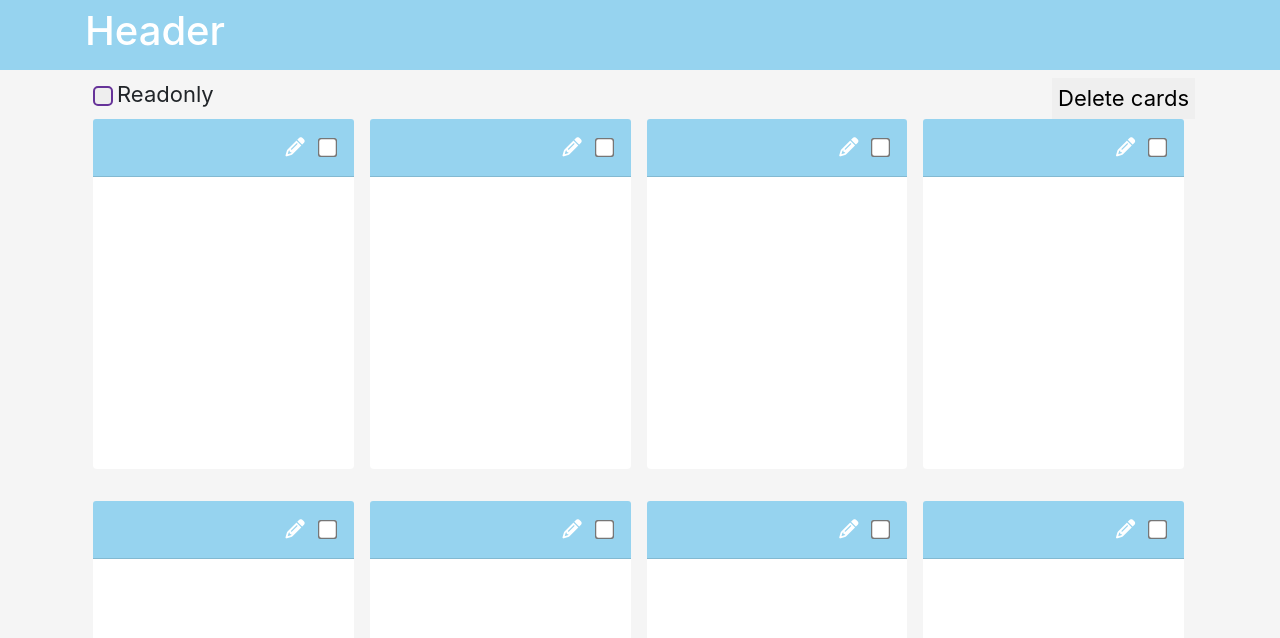
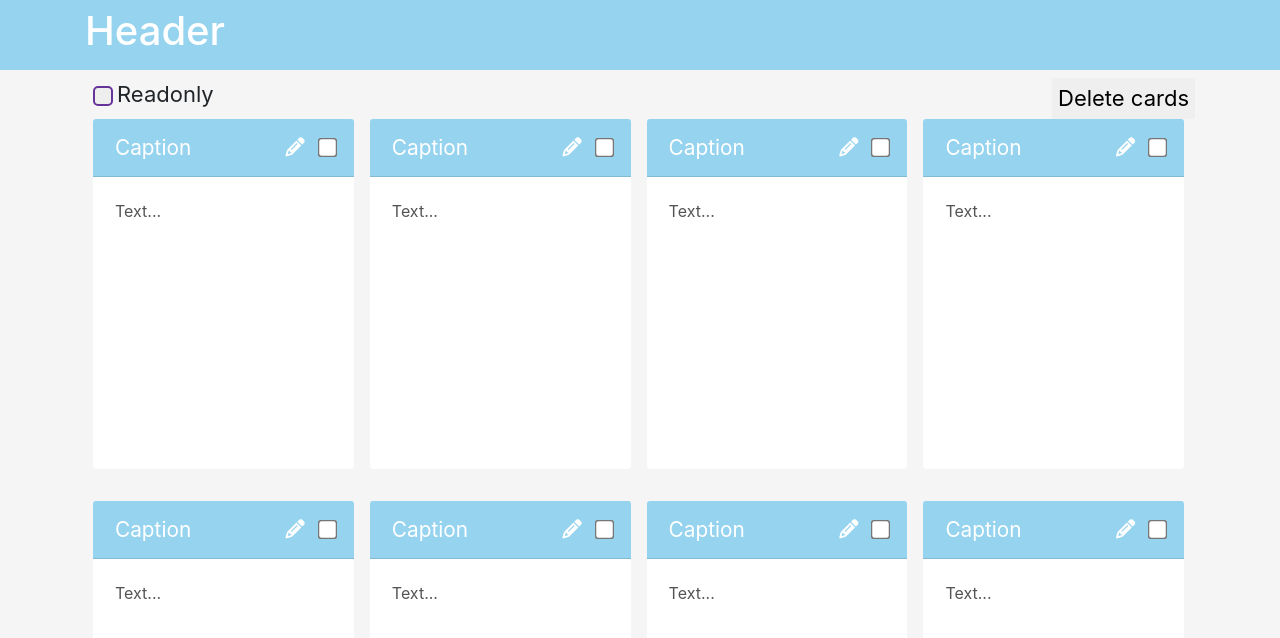
Before and after one commit to mkaleda-gomel-iba-by/react-app, a React (Create React App) app: page / in a window 1280 px wide. Shown: the top 638 px of the page. Built offline with nearby package versions, Linux system fonts and the light colour scheme.

Commit message:
Revert "move tempstate to context"
This reverts commit 5c9f17c2

```diff
--- a/src/components/app/content/cardList/card/cardBody/index.js
+++ b/src/components/app/content/cardList/card/cardBody/index.js
@@ -1,9 +1,10 @@
-import React from 'react';
+import React, {useContext} from 'react';
+import Context from "../../../context";
 import "./index.css"
-import {useCardTempState} from "../../../context";
 
 function CardBody(props) {
-    const{fillBody} = useCardTempState()
+    const {fillBody} = useContext(Context)
+
     return (
         <div className="card-body">
                 <textarea value={props.body} disabled={!props.editable}
--- a/src/components/app/content/cardList/card/cardHeader/index.js
+++ b/src/components/app/content/cardList/card/cardHeader/index.js
@@ -1,19 +1,19 @@
-import React, {Fragment} from 'react';
+import React, {Fragment, useContext} from 'react';
+import Context from "../../../context";
 import "./index.css"
-import {useCardTempState} from "../../../context";
 
 const classNames = require('classnames');
 
 function CardHeader(props) {
-    const {fillHeader} = useCardTempState()
+    const {fillHeader, selectCard, editMode, saveCardDataChanges, restoreCardDataChanges} = useContext(Context)
     const editPanel = <Fragment>
-        <i className="fa fa-folder" onClick={() => props.saveCardDataChanges()}/>
-        <i className="fa fa-close" onClick={() => props.restoreCardDataChanges()}/>
+        <i className="fa fa-folder" onClick={() => saveCardDataChanges()}/>
+        <i className="fa fa-close" onClick={() => restoreCardDataChanges()}/>
     </Fragment>
 
     const viewPanel = <Fragment>
-        {props.readOnly || <i className="fa fa-pencil" aria-hidden="true" onClick={() => props.editMode()}/>}
-        <input type="checkbox" checked={props.cardOptions.checked} onChange={() => props.selectCard()}/>
+        {props.readOnly || <i className="fa fa-pencil" aria-hidden="true" onClick={() => editMode()}/>}
+        <input type="checkbox" checked={props.cardOptions.checked} onChange={() => selectCard()}/>
     </Fragment>
 
     let panel = props.cardOptions.editable ? editPanel : viewPanel;
--- a/src/components/app/content/cardList/card/index.js
+++ b/src/components/app/content/cardList/card/index.js
@@ -1,5 +1,5 @@
 import React, {useCallback, useEffect, useState} from 'react';
-import {CardTempStateProvider} from "../../context";
+import Context from "../../context";
 import './index.css'
 import CardHeader from "./cardHeader";
 import CardBody from "./cardBody";
@@ -8,24 +8,26 @@ function Card(props) {
     const cardData = props.cardData;
     const cardId = cardData.id;
 
+    const [tempState, setTempState] = useState({header: props.cardData.header, body: props.cardData.body});
     const [editable, setEditable] = useState(false);
-
-    // const {cardTempState, restoreCardTempState} = useCardTempState()
 
     const cancelEditing = () => setEditable(false);
 
     const saveCardDataChanges = () => {
         cancelEditing();
-        // props.saveCardData(cardId, cardTempState);
+        props.saveCardData(cardId, tempState);
     };
     const restoreCardDataChanges = useCallback(() => {
         cancelEditing();
-        // restoreCardTempState({...cardData});
-    }, [cardData]);
+        setTempState({header: cardData.header, body: cardData.body});
+    }, [cardData.header, cardData.body]);
 
     useEffect(() => {
         restoreCardDataChanges();
     }, [props.readOnly, restoreCardDataChanges]);
+
+    const fillHeader = (event) => setTempState({...tempState, header: event.target.value});
+    const fillBody = (event) => setTempState({...tempState, body: event.target.value});
 
     const selectCard = () => {
         setEditable(false);
@@ -37,14 +39,14 @@ function Card(props) {
     };
 
     return (
-        <CardTempStateProvider initialState={{...cardData}}>
+        <Context.Provider
+            value={{fillHeader, fillBody, selectCard, editMode, saveCardDataChanges, restoreCardDataChanges}}>
             <div className="card card-layout">
-                <CardHeader cardOptions={{checked: props.checked, editable: editable}} readOnly={props.readOnly}
-                            selectCard={selectCard} editMode={editMode} restoreCardDataChanges={restoreCardDataChanges}
-                            saveCardDataChanges={saveCardDataChanges}/>
-                <CardBody editable={editable}/>
+                <CardHeader cardOptions={{checked: props.checked, editable: editable}} header={tempState.header}
+                            readOnly={props.readOnly}/>
+                <CardBody editable={editable} body={tempState.body}/>
             </div>
-        </CardTempStateProvider>
+        </Context.Provider>
     )
 }
 
--- a/src/components/app/content/context.js
+++ b/src/components/app/content/context.js
@@ -1,31 +1,5 @@
 import React from "react";
 
-const CardTempStateContext = React.createContext()
+const Context = React.createContext()
 
-function useCardTempState() {
-    const context = React.useContext(CardTempStateContext)
-    if (!context) {
-        throw new Error(`useCardTempState must be used within a useCardTempStateProvider`)
-    }
-
-    const [cardTempState, setCardTempState] = context
-
-    const fillHeader = (event) => setCardTempState({...cardTempState, header: event.target.value});
-    const fillBody = (event) => setCardTempState({...cardTempState, body: event.target.value});
-    const restoreCardTempState = (state) => setCardTempState(state)
-
-    return {
-        cardTempState,
-        fillHeader,
-        fillBody,
-        restoreCardTempState
-    }
-}
-
-function CardTempStateProvider(props) {
-    const [cardTempState, setCardTempState] = React.useState(props.initialState)
-    const value = React.useMemo(() => [cardTempState, setCardTempState], [cardTempState])
-    return <CardTempStateContext.Provider value={value} {...props} />
-}
-
-export {CardTempStateProvider, useCardTempState}
+export default Context
```
